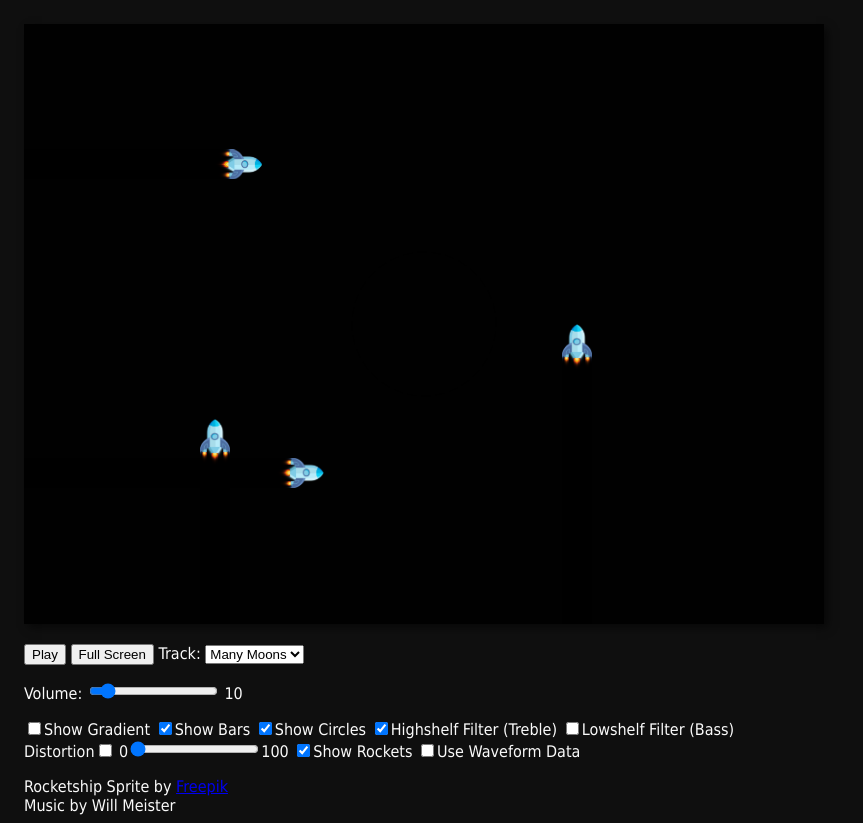
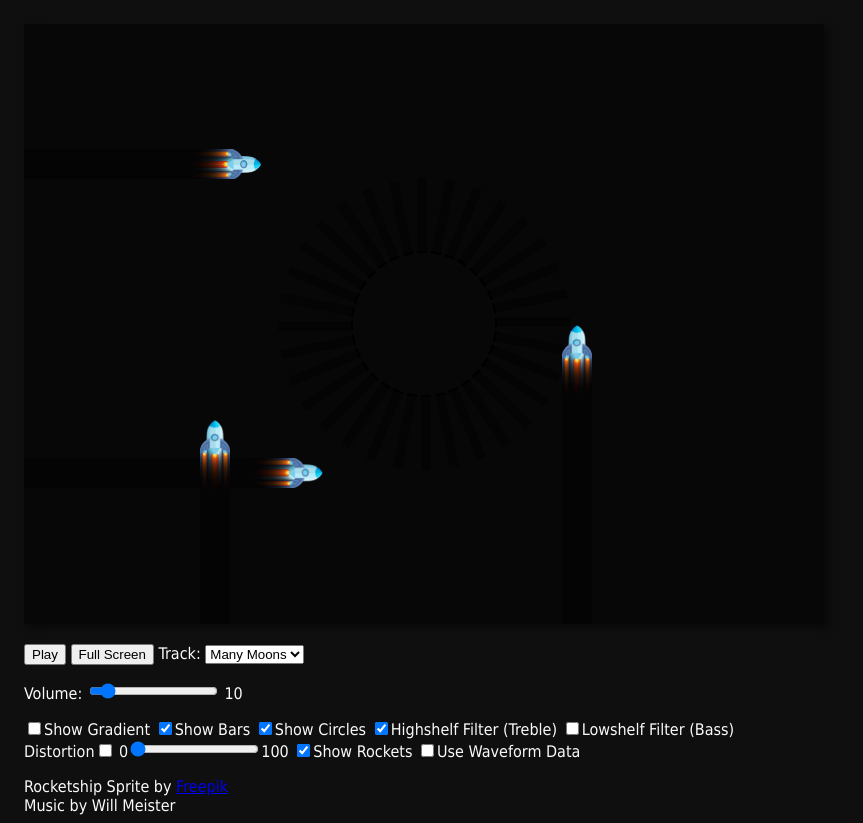
Before and after one commit to JT2255/IGME-330, a plain HTML site: page Homework/HW2/index.html in a window 1280 px wide. Shown: the whole page, without its empty margins (0-863 px from the left). Drawn offline with Linux system fonts and the light colour scheme.

Commit message:
made HW2 better

```diff
--- a/Homework/HW2/data/av-data.json
+++ b/Homework/HW2/data/av-data.json
@@ -19,40 +19,36 @@
     ],
     "ui": [
         {
-            "component": "volume",
-            "value": "10"
-        },
-        {
             "component": "gradient",
-            "value": "false"
+            "value": false
         },
         {
             "component": "bars",
-            "value": "true"
+            "value": true
         },
         {
             "component": "circles",
-            "value": "true"
+            "value": true
         },
         {
             "component": "highshelf",
-            "value": "true"
+            "value": true
         },
         {
             "component": "lowshelf",
-            "value": "false"
+            "value": false
         },
         {
             "component": "distortion",
-            "value": "false"
+            "value": false
         },
         {
             "component": "rockets",
-            "value": "true"
+            "value": true
         },
         {
             "component": "waveform",
-            "value": "false"
+            "value": false
         }
     ]
 }
--- a/Homework/HW2/index.html
+++ b/Homework/HW2/index.html
@@ -30,13 +30,13 @@
 
     <section>
       <span><input type="checkbox" id="cb-gradient"><label for="cb-gradient">Show Gradient</label></span>
-      <span><input type="checkbox" id="cb-bars" checked><label for="cb-bars">Show Bars</label></span>
-      <span><input type="checkbox" id="cb-circles" checked><label for="cb-circles">Show Circles</label></span>
-      <span><input type="checkbox" id="cb-highshelf" checked><label for="cb-highshelf">Highshelf Filter (Treble)</label></span>
+      <span><input type="checkbox" id="cb-bars"><label for="cb-bars">Show Bars</label></span>
+      <span><input type="checkbox" id="cb-circles"><label for="cb-circles">Show Circles</label></span>
+      <span><input type="checkbox" id="cb-highshelf"><label for="cb-highshelf">Highshelf Filter (Treble)</label></span>
       <span><input type="checkbox" id="cb-lowshelf"><label for="cb-lowshelf">Lowshelf Filter (Bass)</label></span> <br>
       <span><label for="cb-distortion">Distortion</label><input type="checkbox" id="cb-distortion"></span>
       <span>0<input type="range" min="0" max="100" value="0" id="slider-distortion">100</span>
-      <span><input type="checkbox" id="cb-rockets" checked><label for="cb-rockets">Show Rockets</label></span>
+      <span><input type="checkbox" id="cb-rockets"><label for="cb-rockets">Show Rockets</label></span>
       <span><input type="checkbox" id="cb-waveform"><label for="cb-waveform">Use Waveform Data</label></span>
     </section>
     Rocketship Sprite by <a href="https://www.freepik.com">Freepik</a> <br>
--- a/Homework/HW2/src/canvas.js
+++ b/Homework/HW2/src/canvas.js
@@ -8,9 +8,10 @@
 */
 
 import * as utils from './utils.js';
+import { highshelf } from './main.js';
 
 let ctx, canvasWidth, canvasHeight, gradient, analyserNode, audioData;
-let rockets = [], rocketImg = new Image();
+let rockets = [], rocketImg = new Image(), counter;
 
 function setupCanvas(canvasElement, analyserNodeRef) {
     // create drawing context
@@ -24,11 +25,10 @@ function setupCanvas(canvasElement, analyserNodeRef) {
     // this is the array where the analyser data will be stored
     audioData = new Uint8Array(analyserNode.fftSize / 2);
 
-
-    rockets.push(new RocketSprite(utils.getRandom(50, 250), canvasHeight + utils.getRandom(0, 100), 30, 40, true));
-    rockets.push(new RocketSprite(utils.getRandom(500, 750), canvasHeight, 30, 40, true));
-    rockets.push(new RocketSprite(utils.getRandom(50, 150), 0 + utils.getRandom(0, 100), 30, 40, false));
-    rockets.push(new RocketSprite(utils.getRandom(400, 550), 0, 30, 40, false));
+    rockets.push(new RocketSprite(utils.getRandom(50, 250), canvasHeight + utils.getRandom(0, 100), 30, 40, true, 1));
+    rockets.push(new RocketSprite(utils.getRandom(500, 750), canvasHeight, 30, 40, true, 1));
+    rockets.push(new RocketSprite(utils.getRandom(50, 150), 0 + utils.getRandom(0, 100), 30, 40, false, 1));
+    rockets.push(new RocketSprite(utils.getRandom(400, 550), 0, 30, 40, false, 1));
     rocketImg.src = "./media/rocketship.png";
 }
 
@@ -43,7 +43,7 @@ function draw(params = {}) {
     // 2 - draw background
     ctx.save();
     ctx.fillStyle = "black";
-    ctx.globalAlpha = .5;
+    ctx.globalAlpha = .1;
     ctx.fillRect(0, 0, canvasWidth, canvasHeight);
     ctx.restore();
 
@@ -61,6 +61,7 @@ function draw(params = {}) {
         let barSpacing = 4;
         let barWidth = 10;
         let barHeight = 150;
+        counter = 0
         ctx.fillStyle = 'rgba(255, 255, 255, 0.50)';
         ctx.strokeStyle = 'rgba(0, 0, 0, 0.50)';
         ctx.save();
@@ -69,6 +70,7 @@ function draw(params = {}) {
         for (let b of audioData) {
             let percent = b / 255;
             if (percent < .01) percent = .01;
+            counter += percent;
             ctx.translate(barSpacing, 0);
             ctx.rotate(Math.PI * 2 / 32);
             ctx.save();
@@ -80,6 +82,33 @@ function draw(params = {}) {
         }
 
         ctx.restore();
+
+        //when the percent of all of the data is higher than a specific amount, increase size of rockets
+        //typically makes rockets larger on drum beats
+        if (highshelf) {
+            if (counter > 30) {
+                for (let r of rockets) {
+                    r.scale = 1.1;
+                }
+            }
+            else {
+                for (let r of rockets) {
+                    r.scale = 1;
+                }
+            }
+        }
+        else {
+            if (counter > 15) {
+                for (let r of rockets) {
+                    r.scale = 1.1;
+                }
+            }
+            else {
+                for (let r of rockets) {
+                    r.scale = 1;
+                }
+            }
+        }
     }
 
     // 5 - draw circles
@@ -92,7 +121,6 @@ function draw(params = {}) {
         for (let i = 0; i < audioData.length; i++) {
             let percent = audioData[i] / 255;
             let circleRadius = percent * maxRadius;
-
             ctx.beginPath();
             ctx.fillStyle = utils.makeColor(255, 255, 255, .02);
             ctx.arc(canvasWidth / 2, canvasHeight / 2, circleRadius, 0, 2 * Math.PI, false);
@@ -104,16 +132,19 @@ function draw(params = {}) {
     }
 }
 
+//class for rockets
 class RocketSprite {
-    constructor(x, y, width, height, up) {
+    constructor(x, y, width, height, up, scale) {
         this.x = x;
         this.y = y;
         this.width = width;
         this.height = height;
         this.up = up;
         this.speed = 1;
+        this.scale = scale;
     }
 
+    //update rocket position and loop around screen if it hits the border
     update() {
         if (this.up) {
             this.y -= 1 * this.speed;
@@ -135,17 +166,35 @@ class RocketSprite {
         }
     }
 
+    //draw rocket each frame
     draw(ctx) {
         if (this.up) {
-            ctx.save();
-            ctx.drawImage(rocketImg, this.x, this.y, this.width, this.height);
-            ctx.restore();
+            if (this.scale > 1) {
+                ctx.save();
+                ctx.drawImage(rocketImg, this.x - 1, this.y, this.width * this.scale, this.height * this.scale);
+                ctx.restore();
+            }
+            else {
+                ctx.save();
+                ctx.drawImage(rocketImg, this.x, this.y, this.width * this.scale, this.height * this.scale);
+                ctx.restore();
+            }
+
         }
         else {
-            ctx.save();
-            ctx.rotate(Math.PI / 2);
-            ctx.drawImage(rocketImg, this.x, this.y, this.width, this.height);
-            ctx.restore();
+            if (this.scale > 1) {
+                ctx.save();
+                ctx.rotate(Math.PI / 2);
+                ctx.drawImage(rocketImg, this.x - 1, this.y, this.width * this.scale, this.height * this.scale);
+                ctx.restore();
+            }
+            else {
+                ctx.save();
+                ctx.rotate(Math.PI / 2);
+                ctx.drawImage(rocketImg, this.x, this.y, this.width * this.scale, this.height * this.scale);
+                ctx.restore();
+            }
+
         }
     }
 }
--- a/Homework/HW2/src/main.js
+++ b/Homework/HW2/src/main.js
@@ -12,10 +12,10 @@ import * as audio from './audio.js';
 import * as canvas from './canvas.js';
 
 const drawParams = {
-  showGradient : false,
-  showBars : true,
-  showCircles : true,
-  useWaveform : false
+  showGradient: true,
+  showBars: true,
+  showCircles: true,
+  useWaveform: true
 };
 
 let highshelf;
@@ -24,7 +24,15 @@ let distortion;
 let distortionAmount = 20;
 let rocketDraw;
 let fps = 60;
-
+let gradientCheckbox;
+let barCheckbox;
+let circleCheckbox;
+let highshelfCheckbox;
+let lowshelfCheckbox;
+let distortionCheckbox;
+let distortionSlider;
+let rocketCheckbox;
+let waveformCheckbox;
 // 1 - here we are faking an enumeration
 const DEFAULTS = Object.freeze({
   sound1: "media/Many Moons.mp3"
@@ -37,6 +45,7 @@ function init() {
   let canvasElement = document.querySelector("canvas"); // hookup <canvas> element
   setupUI(canvasElement);
   canvas.setupCanvas(canvasElement, audio.analyserNode);
+  loadJsonXHR();
   loop();
 }
 
@@ -102,15 +111,15 @@ function setupUI(canvasElement) {
     }
   }
 
-  let gradientCheckbox = document.querySelector("#cb-gradient");
-  let barCheckbox = document.querySelector("#cb-bars");
-  let circleCheckbox = document.querySelector("#cb-circles");
-  let highshelfCheckbox = document.querySelector("#cb-highshelf");
-  let lowshelfCheckbox = document.querySelector("#cb-lowshelf");
-  let distortionCheckbox = document.querySelector("#cb-distortion");
-  let distortionSlider = document.querySelector("#slider-distortion");
-  let rocketCheckbox = document.querySelector("#cb-rockets");
-  let waveformCheckbox = document.querySelector("#cb-waveform");
+  gradientCheckbox = document.querySelector("#cb-gradient");
+  barCheckbox = document.querySelector("#cb-bars");
+  circleCheckbox = document.querySelector("#cb-circles");
+  highshelfCheckbox = document.querySelector("#cb-highshelf");
+  lowshelfCheckbox = document.querySelector("#cb-lowshelf");
+  distortionCheckbox = document.querySelector("#cb-distortion");
+  distortionSlider = document.querySelector("#slider-distortion");
+  rocketCheckbox = document.querySelector("#cb-rockets");
+  waveformCheckbox = document.querySelector("#cb-waveform");
   rocketDraw = rocketCheckbox.checked;
   highshelf = highshelfCheckbox.checked;
   lowshelf = lowshelfCheckbox.checked;
@@ -134,7 +143,7 @@ function setupUI(canvasElement) {
 
   rocketCheckbox.onchange = e => {
     if (e.target.checked) { rocketDraw = true; }
-    else {rocketDraw = false; }
+    else { rocketDraw = false; }
   }
 
   waveformCheckbox.onchange = e => {
@@ -211,10 +220,82 @@ function makeDistortionCurve(amount = 20) {
 
   for (let i = 0; i < n_samples; ++i) {
     let x = i * 2 / n_samples - 1;
-    curve[i] = x * Math.sin(x) * amount/5;
+    curve[i] = x * Math.sin(x) * amount / 5;
   }
 
   return curve;
 }
 
-export { init };
+function loadJsonXHR() {
+  const url = "data/av-data.json";
+  const xhr = new XMLHttpRequest();
+
+  xhr.onload = (e) => {
+    let json;
+    console.log(`In onload - HTTP Status Code = ${e.target.status}`);
+
+    try {
+      json = JSON.parse(e.target.response);
+    }
+    catch {
+      console.log("JSON file error");
+      return
+    }
+
+    const keys = Object.keys(json);
+
+    //loop through ui elements in JSON file and load their settings
+    for (let k of keys) {
+      if (k == "ui") {
+        const obj = json[k];
+
+        for (let c of obj) {
+          switch (c.component) {
+            case 'gradient':
+              gradientCheckbox.checked = c.value;
+              drawParams.showGradient = c.value;
+              break;
+            case 'bars':
+              barCheckbox.checked = c.value;
+              drawParams.showBars = c.value;
+              break;
+            case 'circles':
+              circleCheckbox.checked = c.value;
+              drawParams.showCircles = c.value;
+              break;
+            case 'highshelf':
+              highshelfCheckbox.checked = c.value;
+              highshelf = c.value;
+              toggleHighshelf();
+              break;
+            case 'lowshelf':
+              lowshelfCheckbox.checked = c.value;
+              lowshelf = c.value;
+              toggleLowshelf();
+              break;
+            case 'distortion':
+              distortionCheckbox.checked = c.value;
+              distortion = c.value;
+              toggleDistortion();
+              break;
+            case 'rockets':
+              rocketCheckbox.checked = c.value;
+              rocketDraw = c.value;
+              break;
+            case 'waveform':
+              waveformCheckbox.checked = c.value;
+              drawParams.useWaveform = c.value;
+            default:
+              break;
+          }
+        }
+      }
+    }
+  };
+
+  xhr.onerror = (e) => console.log(`In onerror - HTTP Status Code = ${e.target.status}`);
+  xhr.open("GET", url);
+  xhr.send();
+}
+
+export { init, highshelf };
```
